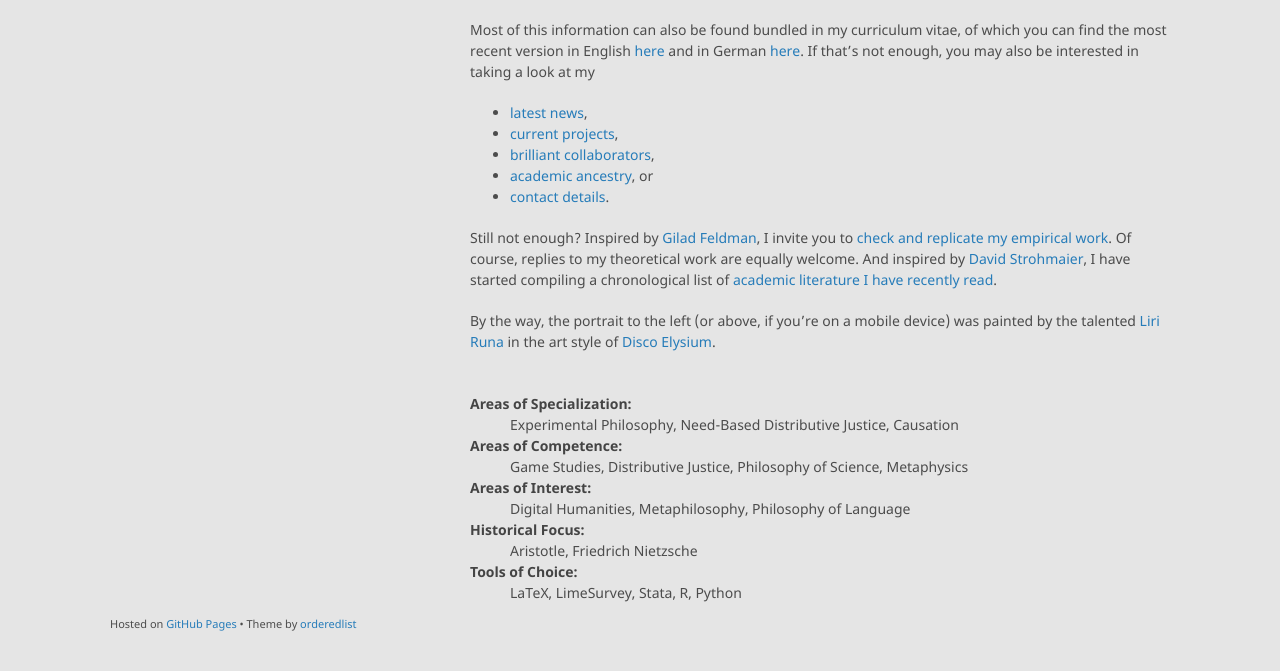
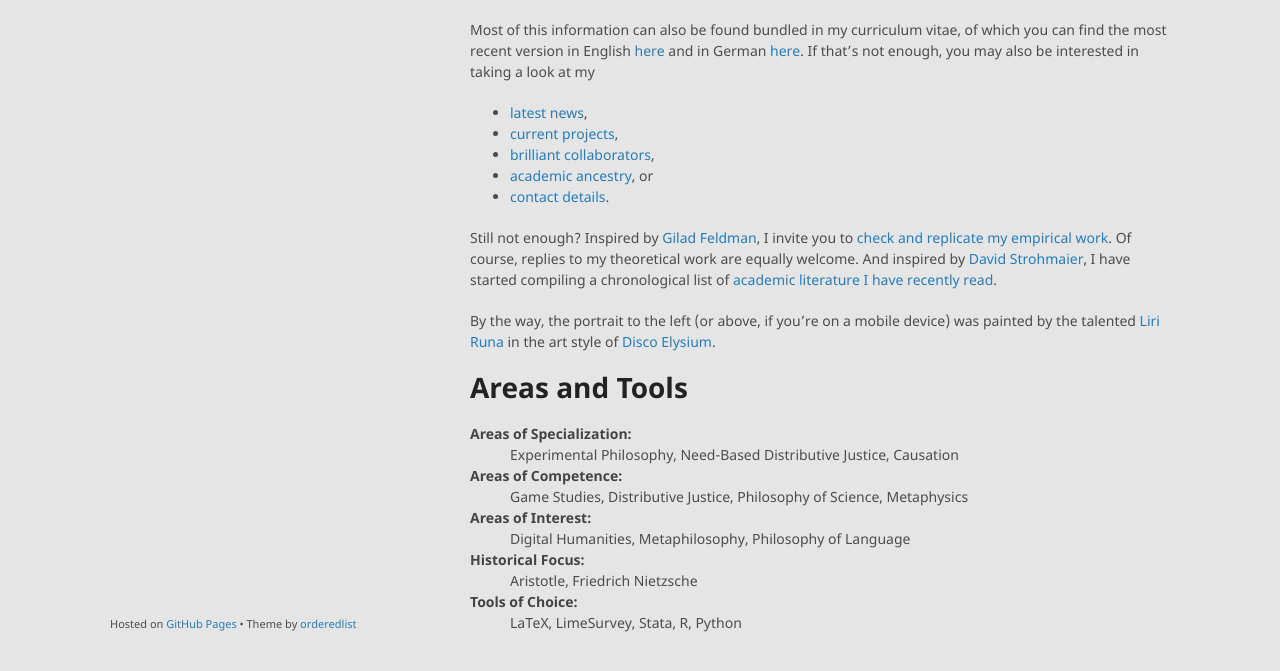
Before and after one commit to alephmembeth/alephmembeth.github.io, a Jekyll site: the page built from index.md, in a window 1280 px wide and 1076 px high. Shown: the part 373-1044 px from the top of the window. Built offline with Jekyll 4.4.1, drawn with Linux system fonts in a browser that asks for light colours.

Commit message:
Update index.md

```diff
--- a/index.md
+++ b/index.md
@@ -25,7 +25,7 @@ Still not enough? Inspired by [Gilad Feldman](https://mgto.org/check-me-replicat
 
 By the way, the portrait to the left (or above, if you’re on a mobile device) was painted by the talented [Liri Runa](https://linktr.ee/liri_runa) in the art style of [Disco Elysium](https://discoelysium.com/).
 
-***
+# Areas and Tools
 
 <dl>
    <dt>Areas of Specialization:</dt>
```
